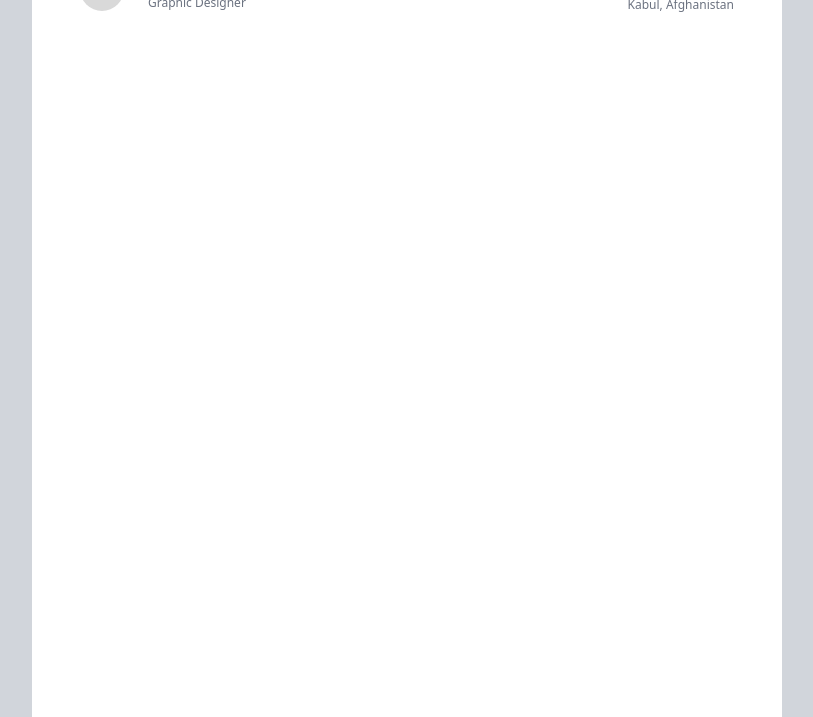
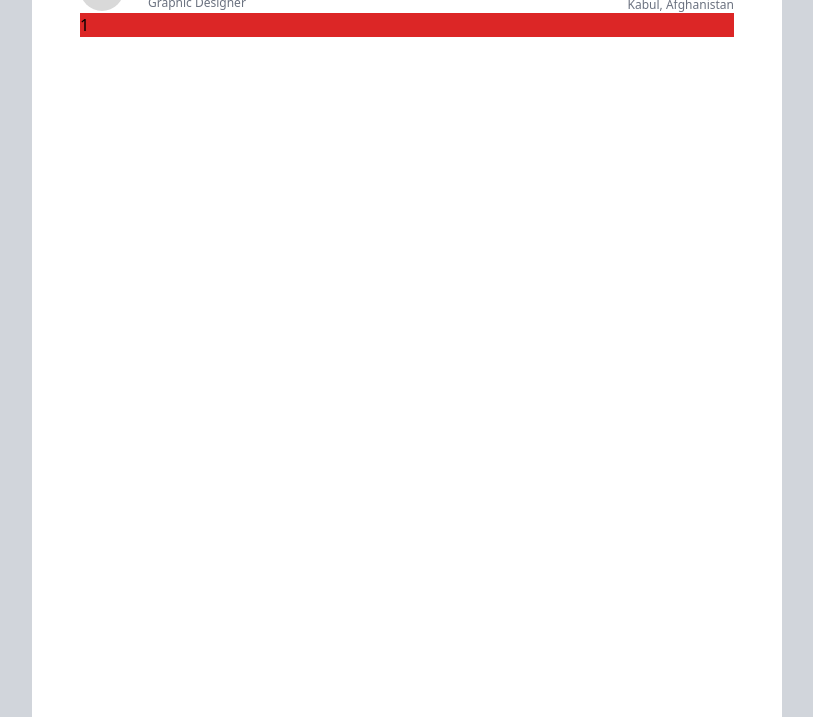
Before and after one commit to abu-muwah/resume.jobs, a website: page src/index.html in a window 1280 px wide. Shown: the part 83-800 px from the top of the page, without its empty margins (233-1046 px from the left). Drawn offline with nearby package versions, Linux system fonts and the light colour scheme; files that its build step writes are made by us from their sources.

Commit message:
Fixing the layout

```diff
--- a/src/index.html
+++ b/src/index.html
@@ -8,7 +8,8 @@
     <title>Document</title>
 </head>
 <body class="bg-gray-300">
-    <header class="bg-white mx-auto min-h-screen p-12" style="max-width: 750px;">
+    <main class="bg-white min-h-screen mx-auto p-12" style="max-width: 750px;">
+        <header>
             <div class="flex items-center justify-between">
                 <div class="flex items-center">
                     <div class="h-11 w-11 bg-[#D9D9D9] rounded-full mr-6"></div>
@@ -24,8 +25,10 @@
                 </div>
             </div>
         </header>
-    <div class="grid">
+        <div class="grid grid-cols-4 gap-7 bg-red-600">
+            <div>1</div>
 
         </div>
+    </main>
 </body>
 </html>
```
Lines whose indentation alone changed are shown as unchanged.
